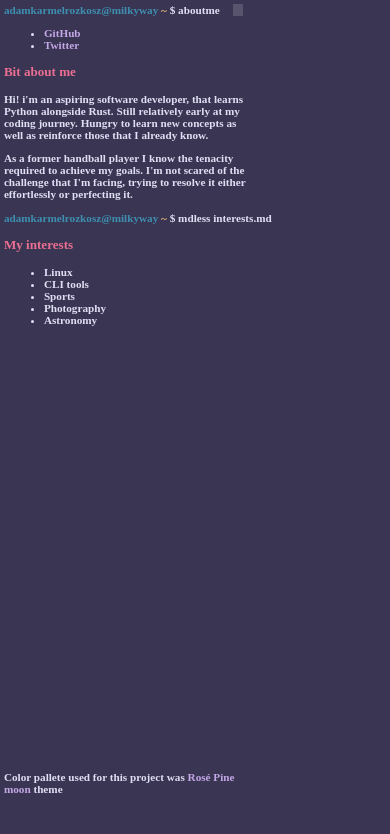
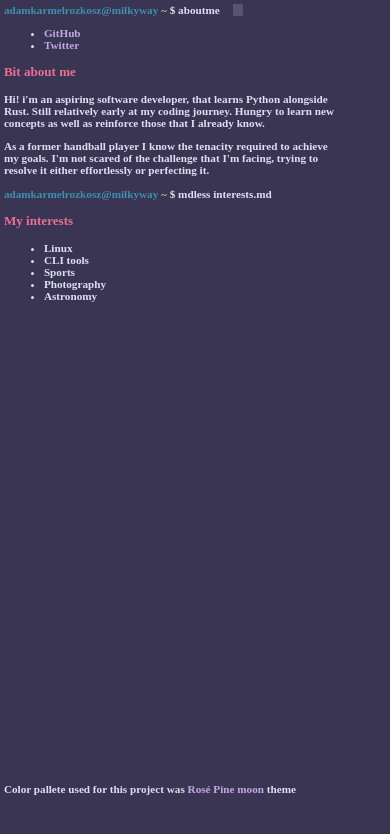
Before and after one commit to AdamKarmelRozkosz/adamkarmelrozkosz.dev, a plain HTML site: page index.html in a window 390 px wide. Drawn offline with Linux system fonts and the light colour scheme; a web font is replaced by a local one.

Commit message:
Update style.css

```diff
--- a/style.css
+++ b/style.css
@@ -122,10 +122,10 @@ footer
 @media (max-width:600px)
 {
     body{
-        max-width: 50ch;
+        max-width: 70ch;
         font-size: 0.7rem;
     }
 p{
-    max-width: 45ch;
+    max-width: 60ch;
     }
 }
```
